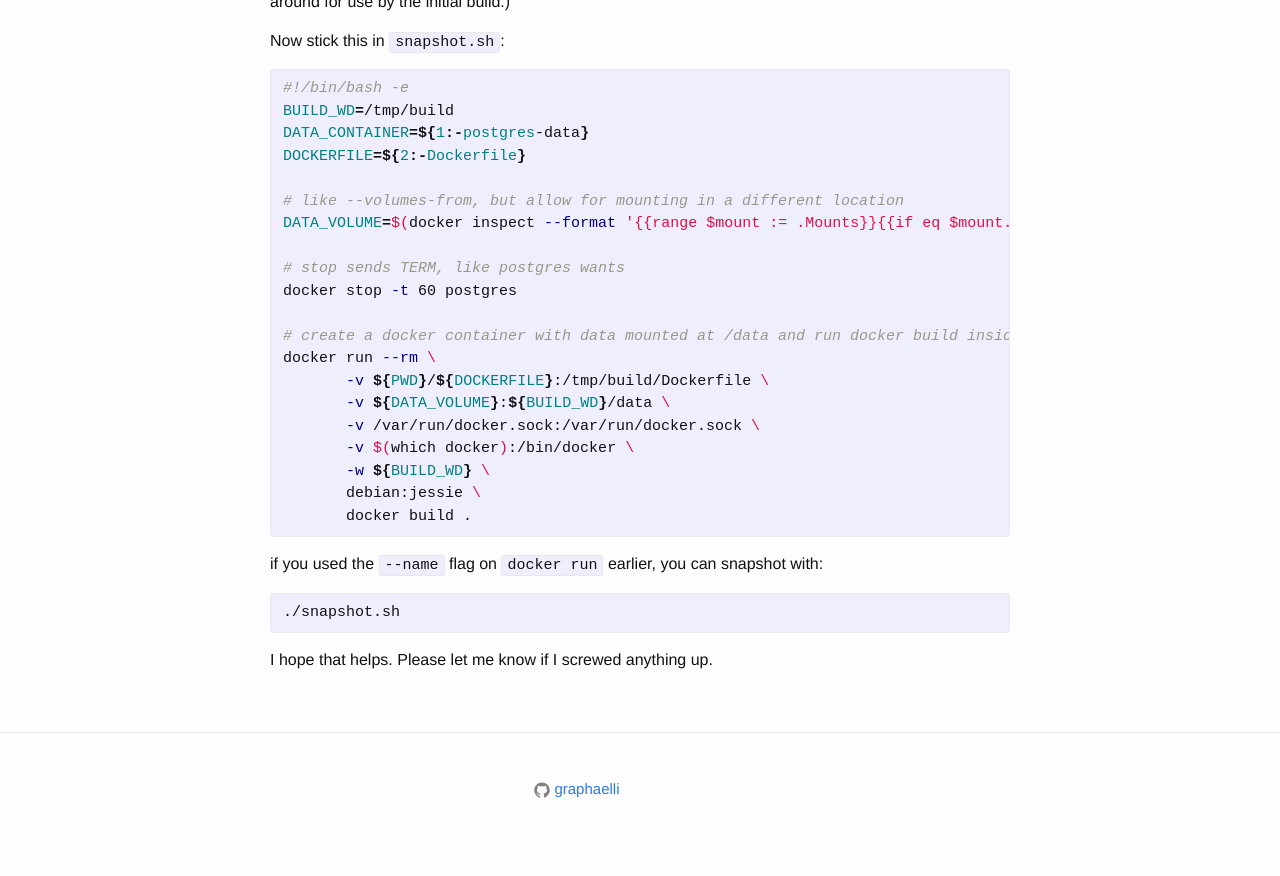
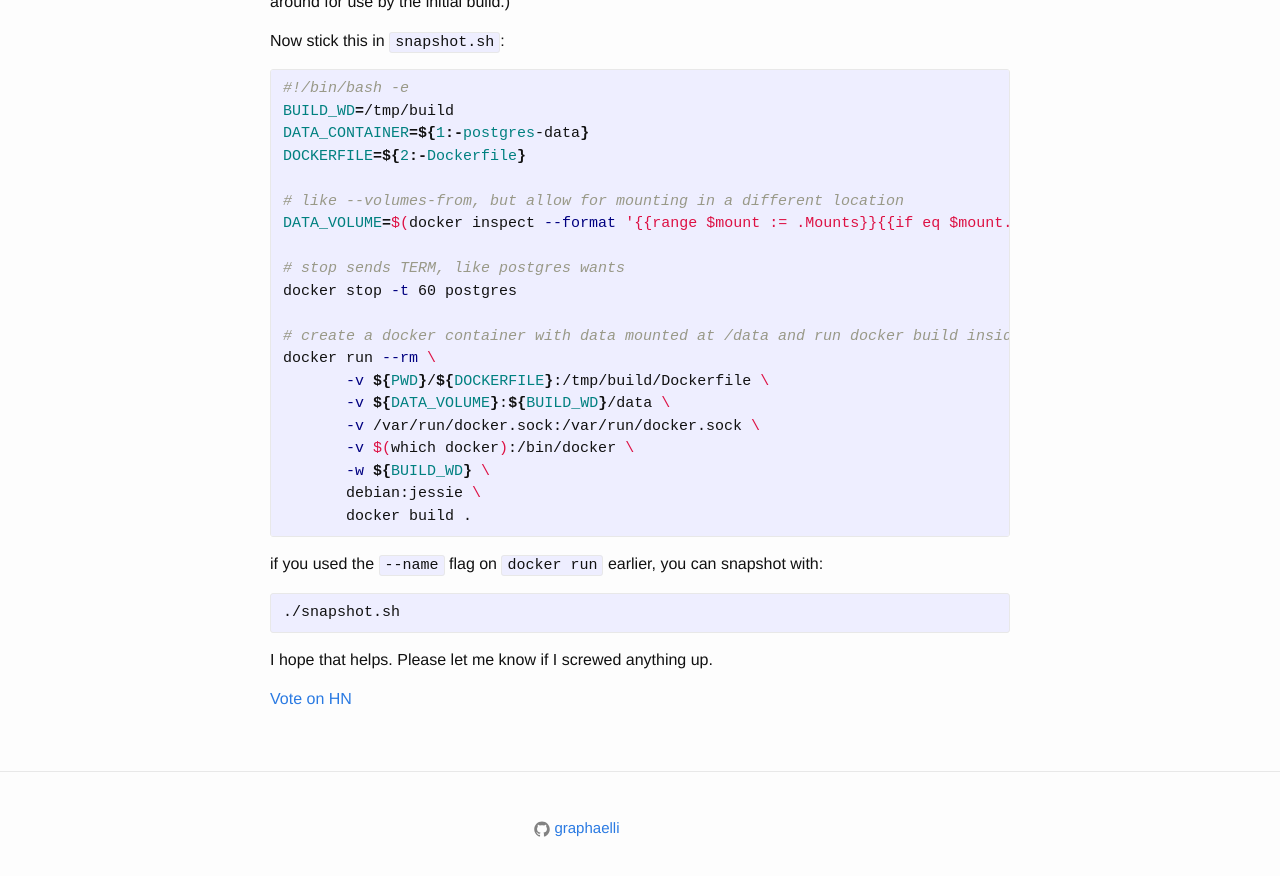
Before and after one commit to graphaelli/graphaelli.github.io, a Jekyll site: the page built from _posts/2015-11-13-docker-data-container-snapshots.md, in a window 1280 px wide and 900 px high, scrolled down 1877 px. Shown: the top 876 px of the window. Built offline with Jekyll 4.4.1, drawn with Linux system fonts in a browser that asks for light colours.

```diff
--- a/_posts/2015-11-13-docker-data-container-snapshots.md
+++ b/_posts/2015-11-13-docker-data-container-snapshots.md
@@ -113,5 +113,9 @@ if you used the `--name` flag on `docker run` earlier, you can snapshot with:
 
 I hope that helps.  Please let me know if I screwed anything up.
 
+<a href="http://news.ycombinator.com/submit" class="hn-share-button" data-title="Docker Data Container Snapshots" data-url="http://g.raphaelli.com/2015/11/13/docker-data-container-snapshots.html">Vote on HN</a>
+
 [RealScout]: http://realscout.com
 [jpetazzo]: http://jpetazzo.github.io/2015/09/03/do-not-use-docker-in-docker-for-ci/
+
+<script src="//hnbutton.appspot.com/static/hn.min.js" async defer></script>
```
